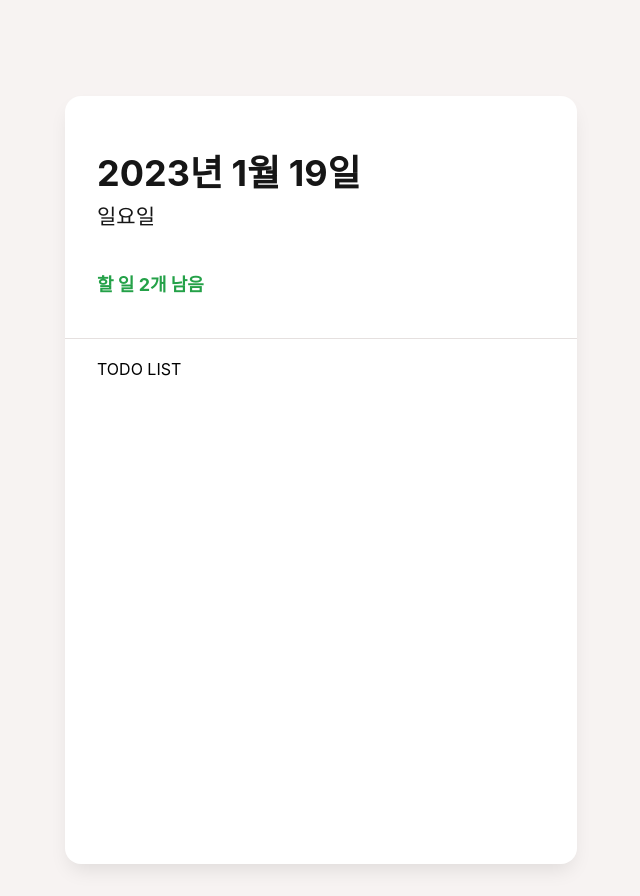
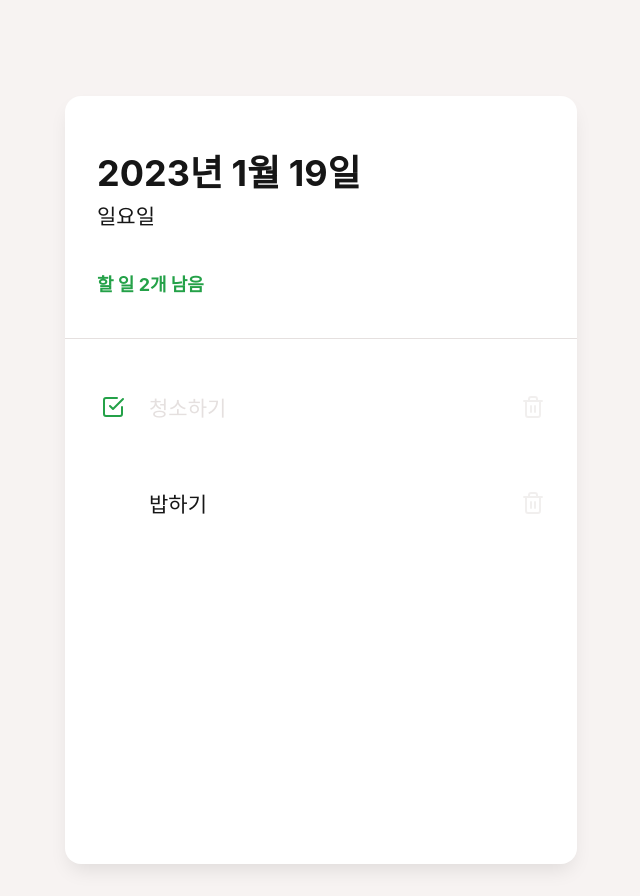
Before and after one commit to ahnanne/simple-todo, a React (Create React App) app: page / in a window 1280 px wide. Shown: the whole page, without its empty margins (319-959 px from the left). Built offline with nearby package versions, Linux system fonts and the light colour scheme.

Commit message:
feat: add TodoItem (WIP)

```diff
--- a/src/App.tsx
+++ b/src/App.tsx
@@ -3,6 +3,7 @@ import GlobalStyles from "./styles/globalStyles";
 import TodoTemplate from "./components/TodoTemplate";
 import TodoHead from "./components/TodoHead";
 import TodoList from "./components/TodoList";
+import TodoItem from "./components/TodoItem";
 
 function App() {
   return (
@@ -10,7 +11,10 @@ function App() {
       <GlobalStyles />
       <TodoTemplate>
         <TodoHead />
-        <TodoList />
+        <TodoList>
+          <TodoItem id={1} done={true} text="청소하기" />
+          <TodoItem id={2} done={false} text="밥하기" />
+        </TodoList>
       </TodoTemplate>
     </>
   );
--- a/src/components/TodoItem/index.styled.tsx
+++ b/src/components/TodoItem/index.styled.tsx
@@ -1,5 +1,4 @@
 import styled, { css } from "styled-components";
-import { FiTrash2, FiCheckSquare } from "react-icons/fi";
 
 export const Remove = styled.div`
   display: flex;
@@ -12,8 +11,7 @@ export const Remove = styled.div`
     color: var(--error);
   }
 
-  opacity: 0;
-  transition: opacity 300ms linear;
+  opacity: 0.5;
 `;
 
 export const CheckCircle = styled.div<{ done: boolean }>`
@@ -23,13 +21,11 @@ export const CheckCircle = styled.div<{ done: boolean }>`
   width: 32px;
   height: 32px;
   margin-right: 20px;
-  border: 1px solid var(--gray);
   font-size: 24px; // 아이콘 크기
   cursor: pointer;
   ${(props) =>
     props.done &&
     css`
-      border: 1px solid var(--green);
       color: var(--green);
     `}
 `;
--- /dev/null
+++ b/src/components/TodoItem/index.tsx
@@ -0,0 +1,26 @@
+import * as Styled from "./index.styled";
+import { FiTrash2, FiCheckSquare } from "react-icons/fi";
+
+type TodoItemProps = {
+  id: number;
+  done: boolean;
+  text: string;
+};
+
+const TodoItem = (props: TodoItemProps) => {
+  const { id, done, text } = props;
+
+  return (
+    <Styled.TodoItemBlock>
+      <Styled.CheckCircle done={done}>
+        {done && <FiCheckSquare />}
+      </Styled.CheckCircle>
+      <Styled.Text done={done}>{text}</Styled.Text>
+      <Styled.Remove>
+        <FiTrash2 />
+      </Styled.Remove>
+    </Styled.TodoItemBlock>
+  );
+};
+
+export default TodoItem;
--- a/src/components/TodoList/index.tsx
+++ b/src/components/TodoList/index.tsx
@@ -1,7 +1,13 @@
 import * as Styled from "./index.styled";
 
-const TodoList = () => {
-  return <Styled.TodoListBlock>TODO LIST</Styled.TodoListBlock>;
+type TodoListProps = {
+  children: React.ReactNode;
+};
+
+const TodoList = (props: TodoListProps) => {
+  const { children } = props;
+
+  return <Styled.TodoListBlock>{children}</Styled.TodoListBlock>;
 };
 
 export default TodoList;
```
